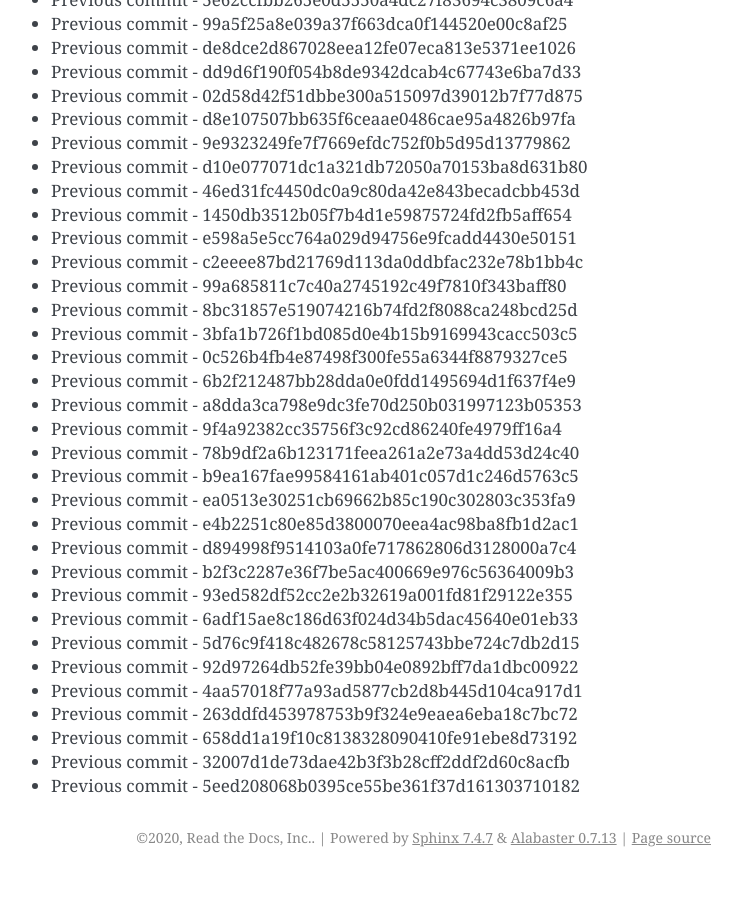
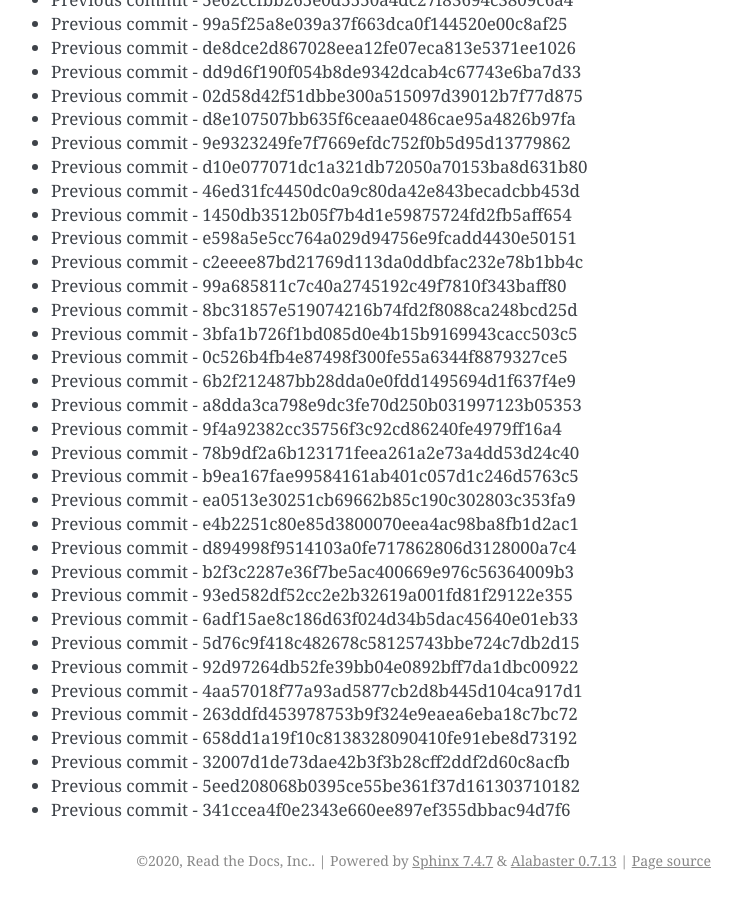
Before and after one commit to readthedocs/rtd-git-stresstest, a Sphinx documentation site: the page built from docs/updates.rst, in a window 1280 px wide and 900 px high, scrolled down 22810 px. Shown: the whole window, without its empty margins (399-1141 px from the left). Built offline with Sphinx 7.4.7, drawn with Linux system fonts in a browser that asks for light colours; before the commit the page ends 23687 px from its top, so only the background shows below that.

Commit message:
Generating commit from previous: 341ccea4f0e2343e660ee897ef355dbbac94d7f6

```diff
--- a/docs/updates.rst
+++ b/docs/updates.rst
@@ -990,3 +990,4 @@ It can be tested for any performance characteristics.
 * Previous commit - 658dd1a19f10c8138328090410fe91ebe8d73192
 * Previous commit - 32007d1de73dae42b3f3b28cff2ddf2d60c8acfb
 * Previous commit - 5eed208068b0395ce55be361f37d161303710182
+* Previous commit - 341ccea4f0e2343e660ee897ef355dbbac94d7f6
```
